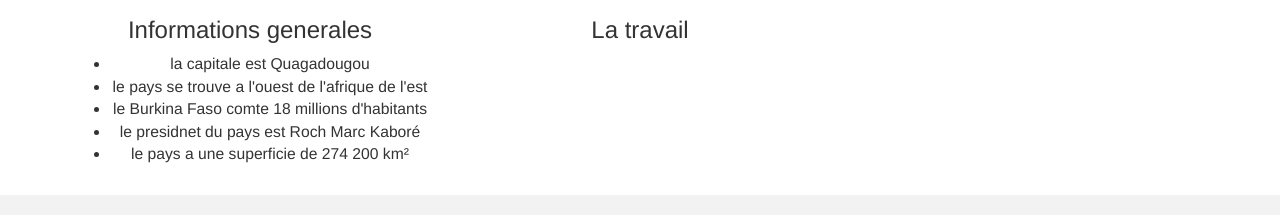
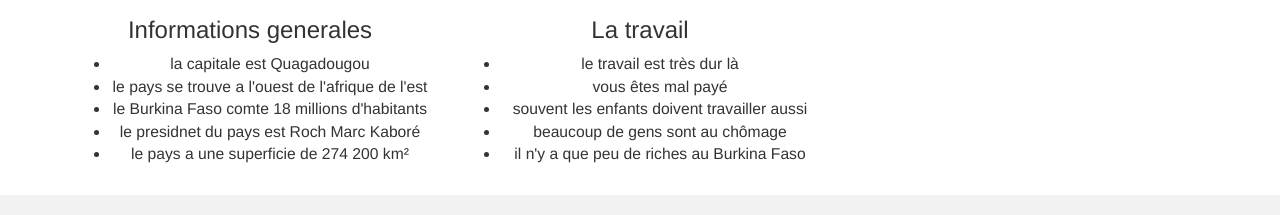
Before and after one commit to jannis777777/burkinafaso, a plain HTML site: page index.html in a window 1280 px wide. Shown: the part 1273-1488 px from the top of the page. Drawn offline with nearby package versions, Linux system fonts and the light colour scheme.

Commit message:
Burkina Faso

```diff
--- a/index.html
+++ b/index.html
@@ -101,6 +101,13 @@
         <div class="col-sm-4">
             <img src="https://www.terra-verde.de/images/01/bauernorganisation.jpg" style="width:100%" alt="Image">
             <h3>La travail</h3>
+            <ul>
+                <li style="font-size:112%;">le travail est très dur là</li>
+                <li style="font-size:112%;">vous êtes mal payé</li>
+                <li style="font-size:112%;  ">souvent les enfants doivent travailler aussi</li>
+                <li style="font-size:112%;">beaucoup de gens sont au chômage</li>
+                <li style="font-size:112%;">il n'y a que peu de riches au Burkina Faso</li>
+            </ul>
         </div>
         <div class="col-sm-4">
             <div class="well">
```
